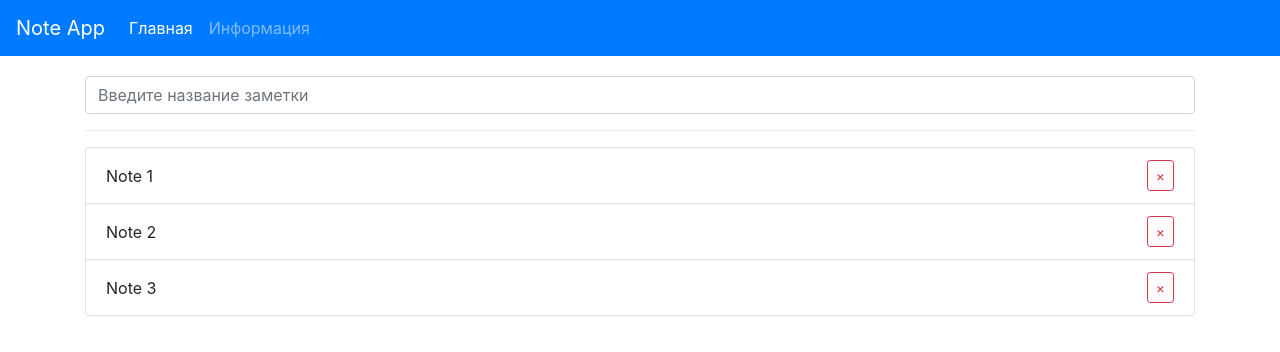
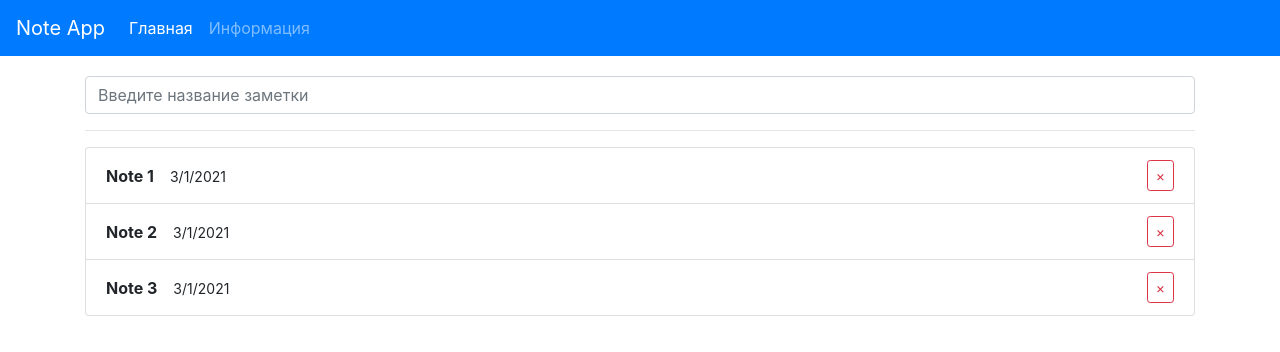
Before and after one commit to chernetskiy-ivan/notes-app_practice_React, a React (Create React App) app: page / in a window 1280 px wide. Shown: the top 352 px of the page. Built offline with nearby package versions, Linux system fonts and the light colour scheme.

Commit message:
Created fake dates for notes

```diff
--- a/src/Components/Notes.js
+++ b/src/Components/Notes.js
@@ -9,7 +9,11 @@ export const Notes = ({notes}) => {
                     className='list-group-item note'
                     key = {note.id}
                 >
-                    {note.title}
+                    <div>
+                        <strong>{note.title}</strong>
+                        <small>{new Date().toLocaleDateString()}</small>
+                    </div>
+
 
                     <button
                         type="button"
--- a/src/index.scss
+++ b/src/index.scss
@@ -18,4 +18,8 @@ code {
   display: flex;
   justify-content: space-between;
   align-items: center;
+
+  strong {
+    margin-right: 1rem;
+  }
 }
--- a/src/pages/About.js
+++ b/src/pages/About.js
@@ -7,7 +7,7 @@ export const About = () => (
         <div className="container">
             <h1 className="display-4">Лучшее React приложение</h1>
             <p className="lead">
-                Версия прилодения <strong>1.0.42</strong>
+                Версия приложения <strong>1.0.42</strong>
             </p>
         </div>
     </div>
```
